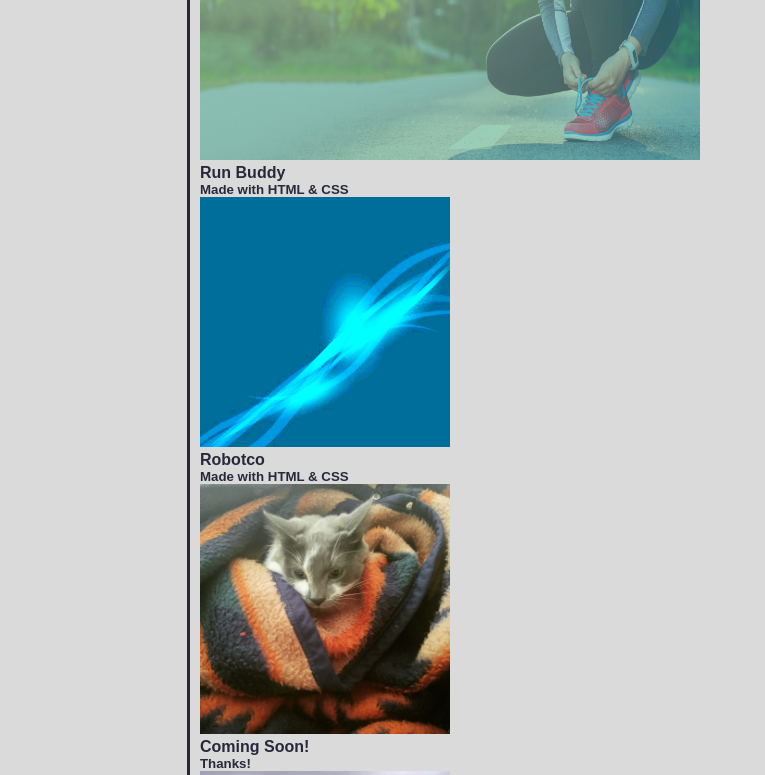
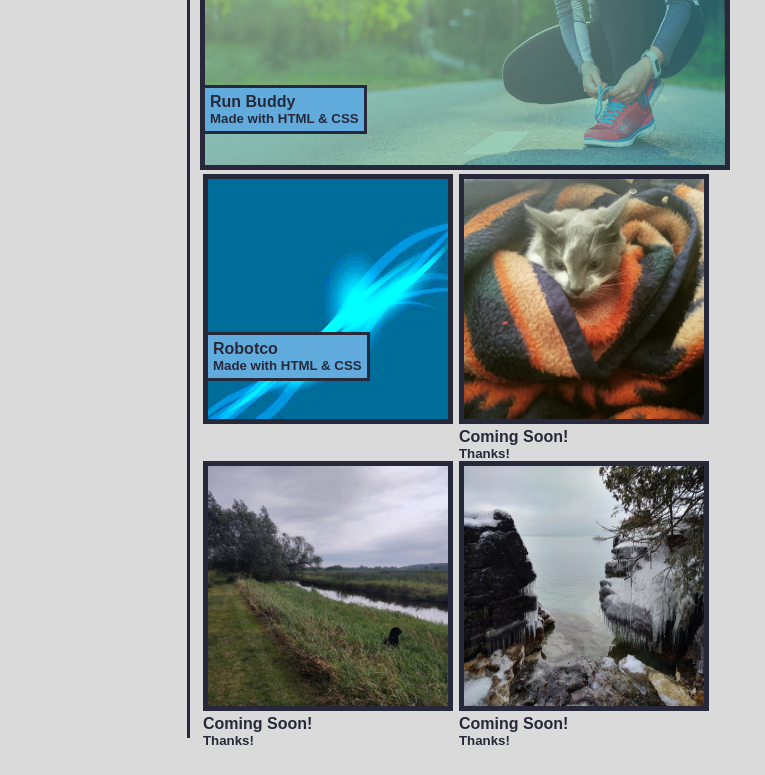
Before and after one commit to CameronSickler/professional-portfolio, a plain HTML site: page index.html in a window 1280 px wide. Shown: the part 622-1397 px from the top of the page, without its empty margins (0-765 px from the left). Drawn offline with Linux system fonts and the light colour scheme.

Commit message:
add text over img

```diff
--- a/assets/css/style.css
+++ b/assets/css/style.css
@@ -101,9 +101,11 @@ header nav {
 
  /* end styles to hero */
 
+ /* about me start */
+
 #about-me {
     display: flex;
-    margin-top: 10px;
+    margin: 10px auto;
 }
 
 .profile-picture {
@@ -143,14 +145,46 @@ header nav {
     display: flex;
 }
 
-.project1-image-container img {
-    width: 500px;
-    height: 250px;
+.project-containers {
+    width: 40%;
+    display: flex;
+    flex-wrap: wrap;
+    justify-content: space-around;
 }
 
-.project-other-container img {
+.project1 img {
+    width: 530px;
+    height: 250px;
+    border: 5px solid var(--tertiary-color);
+}
+
+
+.project2 img, .project3 img, .project4 img, .project5 img {
     width: 250px;
     height: 250px;
+    border: 5px solid var(--tertiary-color);
+}
+
+.project1, .project2 {
+    position: relative;
+}
+
+.project1-text {
+    position: absolute;
+    bottom: 40px;
+    left: 2px;
+    padding: 5px;
+    background-color: var(--primary-color);
+    border: 3px solid var(--tertiary-color);
+}
+
+.project2-text {
+    position: absolute;
+    bottom: 80px;
+    left: 2px;
+    padding: 5px;
+    background-color: var(--primary-color);
+    border: 3px solid var(--tertiary-color);
 }
 
 /* end work section */
--- a/index.html
+++ b/index.html
@@ -114,18 +114,16 @@
 
             <!--RunBuddy work project start-->
 
-            <div class="project1">
+
             <!--need class here for styles, anchor tag to href, and IMG here-->
 
-                <div class="project1-image-container">
+            <div class="project1">
                 <!-- need class here for work item description container-->
                 <img src="./assets/images/run-buddy.jpg" alt="run buddy" />
-                    <div class="project-text-container">
+                <div class="project1-text">
                     <!--Need class here to style h4 & h5text here-->
                     <h4>Run Buddy</h4>
                     <h5>Made with HTML & CSS</h5>
-                    </div>
-
                 </div>
 
             </div>
@@ -135,13 +133,12 @@
 
             <!-- Other work projects start-->
 
-            <div class="project-other">
             <!--need class here for styles, anchor tag to href, and IMG here-->
 
-                <div class="project-other-container">
+            <div class="project2">
                 <!-- need class here for work item description container-->
                 <img src="./assets/images/robotco.jpg" alt="robotco" />
-                    <div class="project-other-text-container">
+                <div class="project2-text">
                     <!--Need class here to style h4 & h5text here-->
                     <h4>Robotco</h4>
                     <h5>Made with HTML & CSS</h5>
@@ -149,15 +146,10 @@
 
             </div>
 
-            </div>
-
-            <div class="project-other">
-                <!--need class here for styles, anchor tag to href, and IMG here-->
-
-                <div class="project-other-container">
+            <div class="project3">
                 <!-- need class here for work item description container-->
 
-                    <div class="project-other-text-container">
+                <div class="project3-text">
                     <img src="./assets/images/cat-blanket.jpg" alt="cat blanket" />
                     <!--Need class here to style h4 & h5text here-->
                     <h4>Coming Soon!</h4>
@@ -166,15 +158,10 @@
 
             </div>
 
-            </div>
-
-            <div class="project-other">
-                <!--need class here for styles, anchor tag to href, and IMG here-->
-
-                <div class="project-other-container">
+            <div class="project4">
                 <!-- need class here for work item description container-->
 
-                    <div class="project-other-text-container">
+                <div class="project4-text">
                     <img src="./assets/images/dog-field.jpg" alt="dog in a field" />
                     <!--Need class here to style h4 & h5text here-->
                     <h4>Coming Soon!</h4>
@@ -183,15 +170,10 @@
 
             </div>
 
-            </div>
-
-            <div class="project-other">
-                <!--need class here for styles, anchor tag to href, and IMG here-->
-
-                <div class="project-other-container">
+            <div class="project5">
                 <!-- need class here for work item description container-->
 
-                    <div class="project-other-text-container">
+                <div class="project5-text">
                     <img src="./assets/images/frozen-lake.jpg" alt="frozen lake" />
                     <!--Need class here to style h4 & h5text here-->
                     <h4>Coming Soon!</h4>
@@ -200,7 +182,7 @@
 
             </div>
 
-            </div>
+
 
             <!--Other work projects ends-->
 
```
Lines whose indentation alone changed are shown as unchanged.
